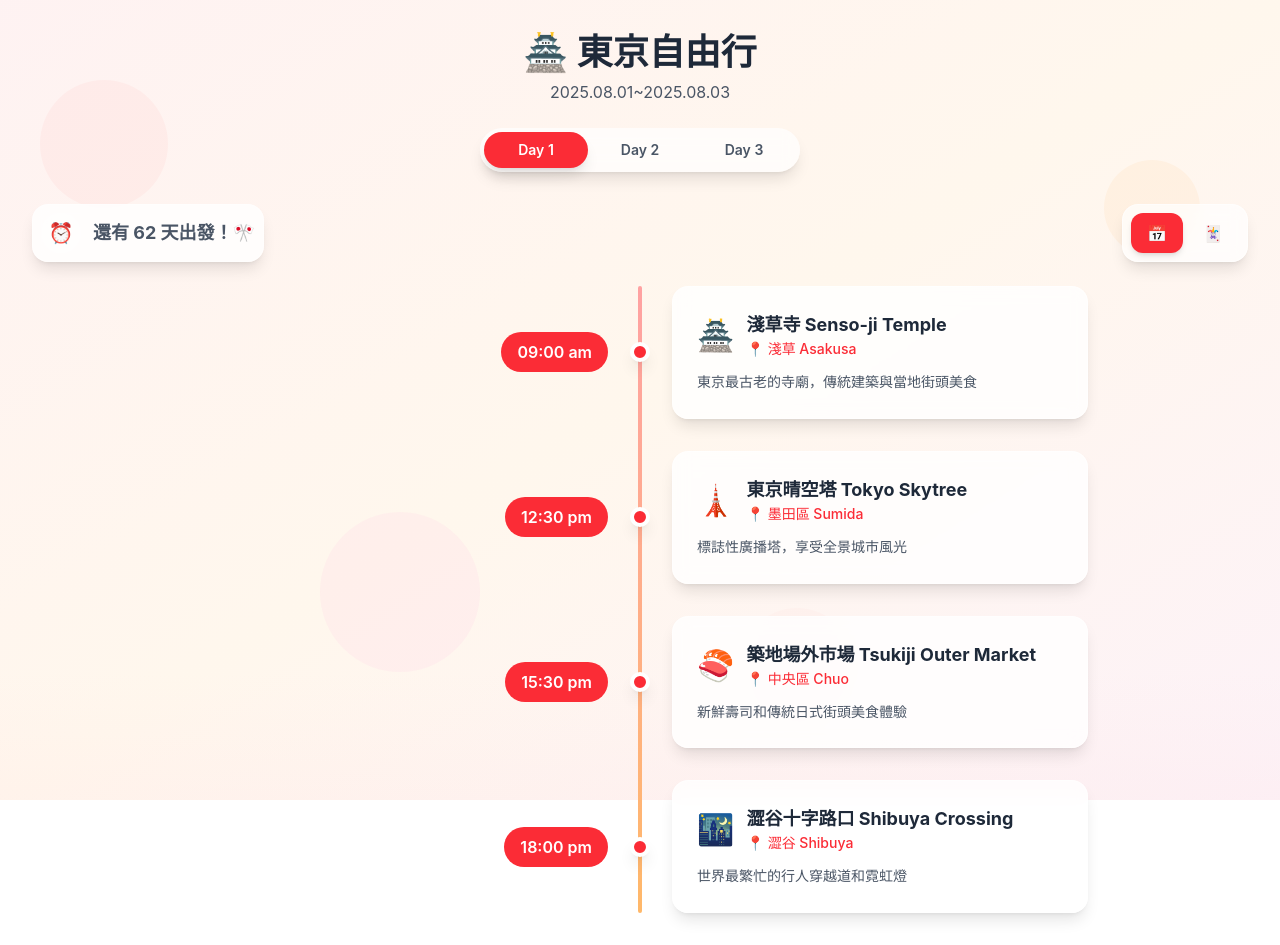
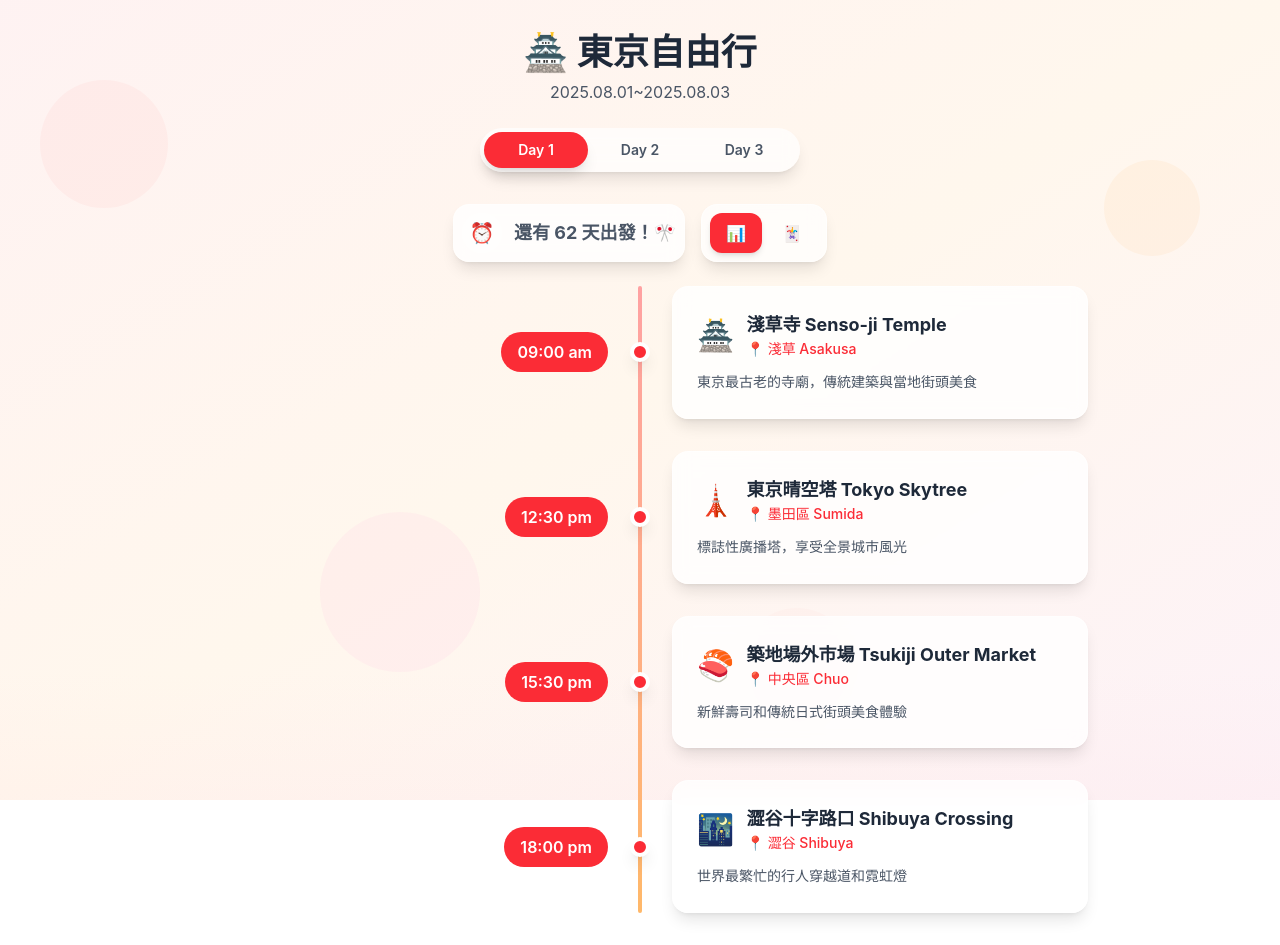
Before and after one commit to ycl818/2025-08-tokyo-trip, a React (Vite) app: page / in a window 1280 px wide. Built offline with nearby package versions, Linux system fonts and the light colour scheme; a web font is replaced by a local one.

Commit message:
update ui

```diff
--- a/src/TokyoTripSchedule.jsx
+++ b/src/TokyoTripSchedule.jsx
@@ -254,10 +254,10 @@ const TokyoTripSchedule = () => {
           </div>
         </div>
 
-        {/* Countdown info and View Mode switcher - Improved UI */}
-        <div className="flex flex-row sm:flex-row justify-between items-center gap-4 mb-6 px-4">
-          {/* Left side - Countdown Info */}
-          <div className="bg-white/80  backdrop-blur-sm rounded-2xl p-2 shadow-lg border border-white/30 min-w-fit">
+        {/* Countdown info and View Mode switcher */}
+        <div className="flex flex-row justify-center items-center gap-4 mb-6 px-4">
+          {/* Countdown Info */}
+          <div className="bg-white/80 backdrop-blur-sm rounded-2xl p-2 shadow-lg border border-white/30">
             <div className="flex items-center gap-3">
               <div className="w-10 h-10 bg-white/20 rounded-full flex items-center justify-center">
                 <span className="text-xl">⏰</span>
@@ -268,7 +268,7 @@ const TokyoTripSchedule = () => {
             </div>
           </div>
 
-          {/* Right side - View Mode Toggle (more integrated design) */}
+          {/* View Mode Toggle */}
           <div className="bg-white/70 backdrop-blur-sm rounded-2xl p-2 shadow-lg border border-white/50">
             <div className="flex gap-1">
               <button
@@ -280,7 +280,7 @@ const TokyoTripSchedule = () => {
                 }`}
                 title="Timeline View"
               >
-                <span className="text-base">📅</span>
+                <span className="text-base">📊</span>
               </button>
               <button
                 onClick={() => setViewMode("accordion")}
```
